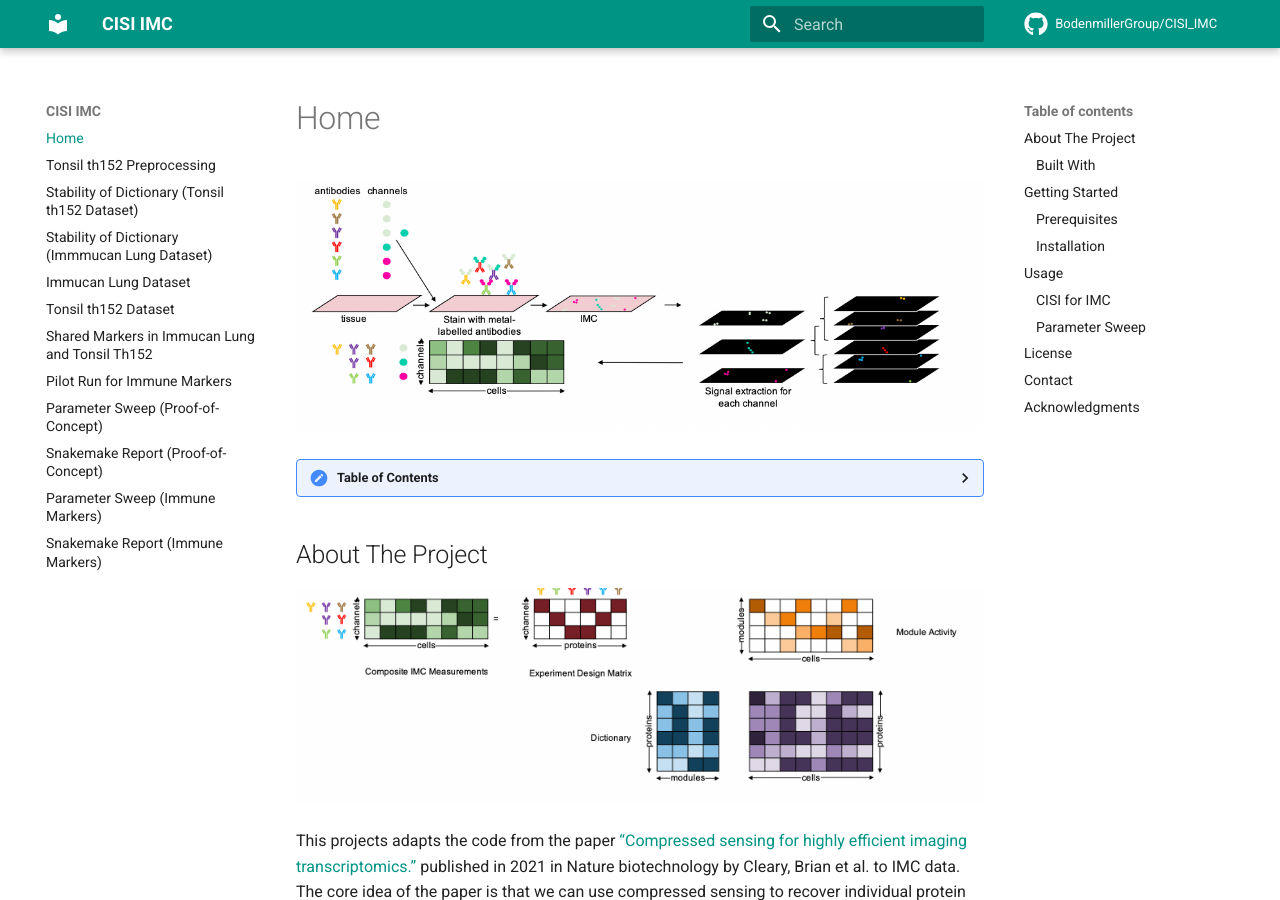
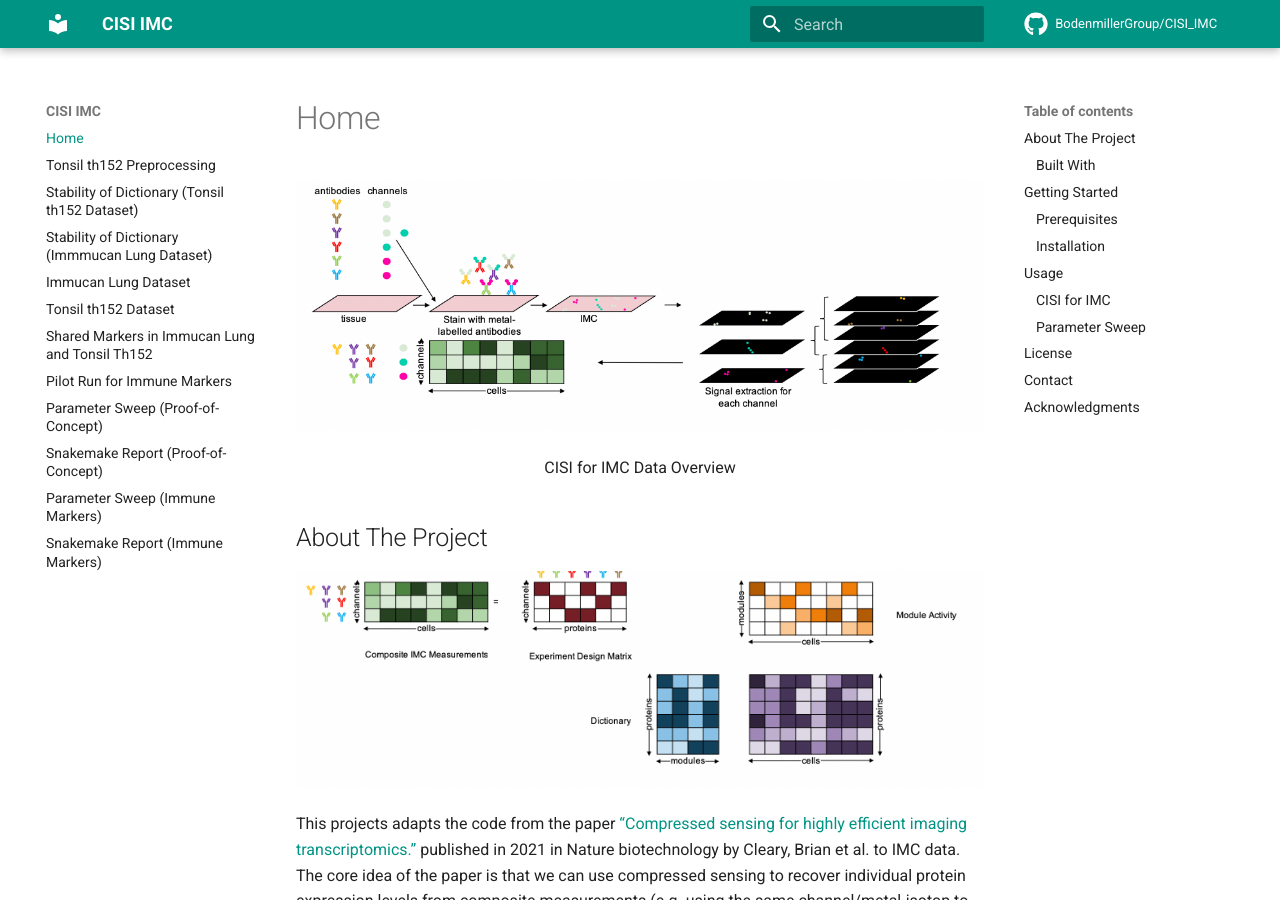
Before and after one commit to BodenmillerGroup/CISI_IMC, an MkDocs documentation site: the page built from docs/index.md, in a window 1280 px wide and 900 px high. Built offline with MkDocs 1.6.1 and Material for MkDocs 9.7.7, drawn with Linux system fonts in a browser that asks for light colours; comment, search, counter and statistics services are not loaded.

Commit message:
Removed double table of content

```diff
--- a/docs/index.md
+++ b/docs/index.md
@@ -4,43 +4,17 @@
 
 ![logo](img/CISI_IMC_logo.png)
 
-
-<!-- TABLE OF CONTENTS -->
-<details>
-  <summary>Table of Contents</summary>
-  <ol>
-    <li>
-      <a href="#about-the-project">About The Project</a>
-      <ul>
-        <li><a href="#built-with">Built With</a></li>
-      </ul>
-    </li>
-    <li>
-      <a href="#getting-started">Getting Started</a>
-      <ul>
-        <li><a href="#prerequisites">Prerequisites</a></li>
-        <li><a href="#installation">Installation</a></li>
-      </ul>
-    </li>
-    <li>
-      <a href="#usage">Usage</a>
-      <ul>
-        <li><a href="#CISI for IMC">CISI for IMC</a></li>
-        <li><a href="#Parameter Sweep">Parameter Sweep</a></li>
-      </ul>
-    </li>
-    <li><a href="#license">License</a></li>
-    <li><a href="#contact">Contact</a></li>
-    <li><a href="#acknowledgments">Acknowledgments</a></li>
-  </ol>
-</details>
-
+<div align="center">
+  <p align="center">
+    CISI for IMC Data Overview
+  </p>
+</div>
 
 
 <!-- ABOUT THE PROJECT -->
 ## About The Project
 
-![overview](img/CISI_IMC_overview.png)
+![Matrix Overview](img/CISI_IMC_overview.png)
 
 This projects adapts the code from the paper [“Compressed sensing for highly efficient imaging transcriptomics.”](https://www.ncbi.nlm.nih.gov/pmc/articles/PMC8355028/)
 published in 2021 in Nature biotechnology by Cleary, Brian et al. to IMC data.
```
